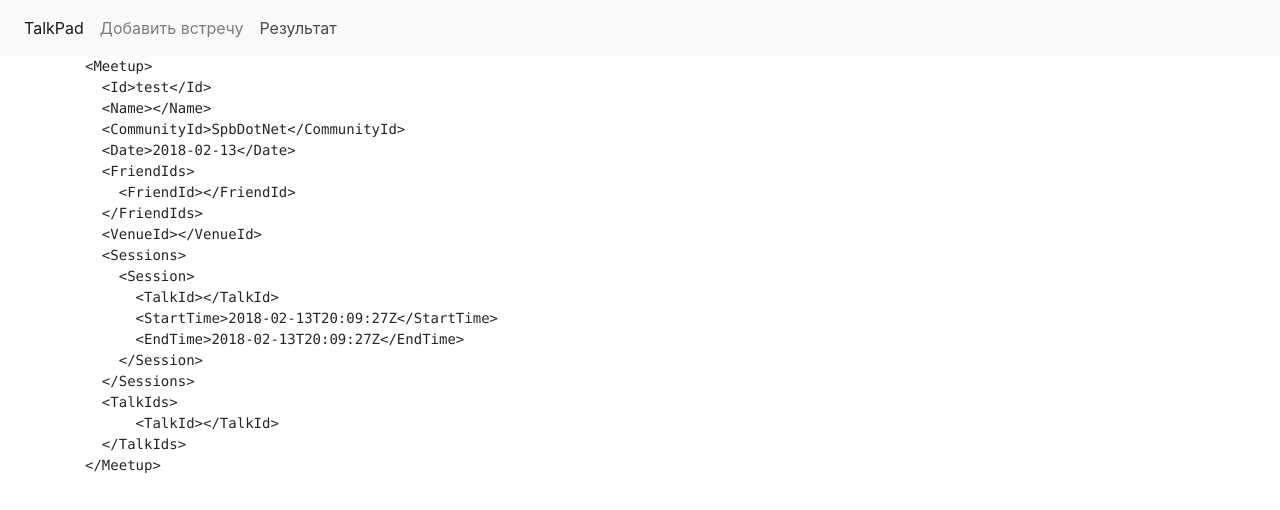
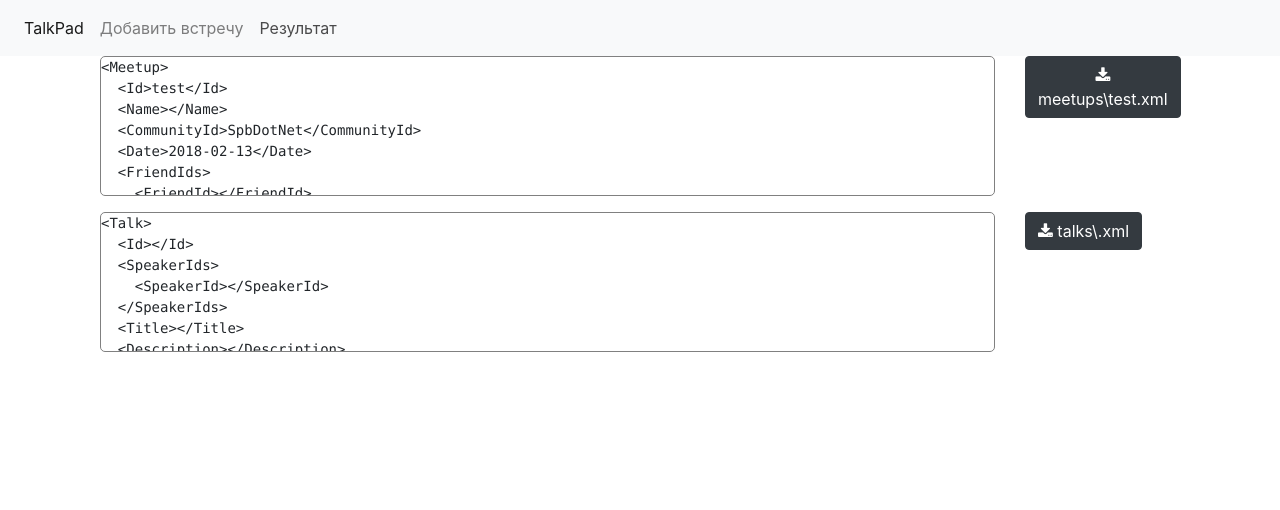
Before and after one commit to DotNetRu/WebUI, an Angular app: page / in a window 1280 px wide. Both pictures are taken after a click on the link "Результат". Shown: the top 510 px of the page. Built offline with nearby package versions, Linux system fonts and the light colour scheme.

Commit message:
Allow to download content

```diff
--- a/src/app/app.module.ts
+++ b/src/app/app.module.ts
@@ -16,6 +16,7 @@ import { SessionEditorComponent } from './session-editor/session-editor.componen
 import { SpeakerEditorComponent } from './speaker-editor/speaker-editor.component';
 import { SpeakerListEditorComponent } from './speaker-list-editor/speaker-list-editor.component';
 import { ResultViewerComponent } from './result-viewer/result-viewer.component';
+import { XmlEncodePipe } from './xml-encode.pipe';
 
 
 @NgModule({
@@ -30,7 +31,8 @@ import { ResultViewerComponent } from './result-viewer/result-viewer.component';
     SessionEditorComponent,
     SpeakerEditorComponent,
     SpeakerListEditorComponent,
-    ResultViewerComponent
+    ResultViewerComponent,
+    XmlEncodePipe
   ],
   imports: [
     BrowserModule,
--- a/src/app/friend-editor/friend-editor.component.html
+++ b/src/app/friend-editor/friend-editor.component.html
@@ -1,6 +1,6 @@
 <app-id-editor *ngIf="!isNewFriend"
           buttonTitle="Новый друг"
-          [(value)]="friendId"
+          [(value)]="meetup.friendIds[friendIndex]"
           label="Идентификатор"
           [add]="true"
           (toggle)="toggle()" >
@@ -9,7 +9,7 @@
 <app-id-editor *ngIf="isNewFriend"
                buttonTitle="Уже существующий друг"
                [value]="friend.id"
-               (valueChange)="friend.id = $event; friendId = $event"
+               (valueChange)="friend.id = $event; meetup.friendIds[friendIndex] = $event"
                label="Идентификатор"
                [add]="false"
                (toggle)="toggle()">
--- a/src/app/friend-editor/friend-editor.component.ts
+++ b/src/app/friend-editor/friend-editor.component.ts
@@ -11,7 +11,6 @@ import {IFriend} from '../models/friend';
 export class FriendEditorComponent  {
 
   private _meetup: IMeetup;
-  private _friendId = '';
   private _friendIndex: number;
 
   public InputType = InputType;
@@ -27,15 +26,6 @@ export class FriendEditorComponent  {
     this.initIsNewFriend();
   }
 
-  @Input()
-  public get friendId(): string {
-    return this._friendId;
-  }
-
-  public set friendId(value: string) {
-    this._friendId = value;
-    this.initIsNewFriend();
-  }
 
   @Input()
   get meetup(): IMeetup {
@@ -54,28 +44,33 @@ export class FriendEditorComponent  {
     description: '',
     name: '',
     url: ''
-  }
+  };
 
   public toggle() {
     this.isNewFriend = !this.isNewFriend;
 
     if (this.isNewFriend) {
-      this.friend.id = this.friendId;
+      this.friend.id = this.meetup.friendIds[this.friendIndex];
       this.meetup.newFriends.push(this.friend);
     } else {
-      const index = this.meetup.newFriends.findIndex(item => item.id === this._friendId);
+      const index = this.meetup.newFriends.findIndex(item => item.id === this.meetup.friendIds[this.friendIndex]);
       this.meetup.newFriends.splice(index, 1);
     }
   }
 
   private initIsNewFriend() {
-    if (!this.meetup || this._friendId === '' || !this._friendIndex) {
+    if (!this._meetup || this._friendIndex === undefined) {
       this.isNewFriend = false;
       return;
     }
 
-    const existingFriend = this.meetup.newFriends.find(item => item.id === this._friendId);
+    const friendId = this.meetup.friendIds[this.friendIndex];
+    const existingFriend = this.meetup.newFriends.find(item => item.id === friendId);
 
     this.isNewFriend = existingFriend != null && existingFriend !== undefined;
+
+    if (this.isNewFriend) {
+      this.friend = existingFriend;
+    }
   }
 }
--- a/src/app/general-editor/general-editor.component.html
+++ b/src/app/general-editor/general-editor.component.html
@@ -36,7 +36,6 @@
       <button class="btn btn-dark ml-2 pull-right" (click)="removeFriend(friendId)" [disabled]="meetup.friendIds.length <= 1"><i class="fa fa-trash"></i> Удалить</button>
 
       <app-friend-editor
-                         [friendId]="friendId"
                          [friendIndex]="index"
                          [meetup]="meetup">
       </app-friend-editor>
--- a/src/app/result-viewer/result-viewer.component.html
+++ b/src/app/result-viewer/result-viewer.component.html
@@ -1,37 +1,102 @@
-<pre>
+<div class="container">
+  <div class="row">
+    <div class="col-sm-10">
+<pre #meetupResult>
 &lt;Meetup&gt;
-  &lt;Id&gt;{{meetup.id}}&lt;/Id&gt;
-  &lt;Name&gt;{{meetup.name}}&lt;/Name&gt;
-  &lt;CommunityId&gt;{{meetup.communityId}}&lt;/CommunityId&gt;
+  &lt;Id&gt;{{meetup.id | xmlEncode}}&lt;/Id&gt;
+  &lt;Name&gt;{{meetup.name | xmlEncode}}&lt;/Name&gt;
+  &lt;CommunityId&gt;{{meetup.communityId | xmlEncode}}&lt;/CommunityId&gt;
   &lt;Date&gt;{{meetup.sessions[0].startTime | date:'yyyy-MM-dd'}}&lt;/Date&gt;
   &lt;FriendIds&gt;<ng-container *ngFor="let friendId of meetup.friendIds">
-    &lt;FriendId&gt;{{friendId}}&lt;/FriendId&gt;</ng-container>
+    &lt;FriendId&gt;{{friendId | xmlEncode}}&lt;/FriendId&gt;</ng-container>
   &lt;/FriendIds&gt;
-  &lt;VenueId&gt;{{meetup.venueId}}&lt;/VenueId&gt;
+  &lt;VenueId&gt;{{meetup.venueId | xmlEncode}}&lt;/VenueId&gt;
   &lt;Sessions&gt;  <ng-container *ngFor="let session of meetup.sessions">
     &lt;Session&gt;
-      &lt;TalkId&gt;{{session.talk.id}}&lt;/TalkId&gt;
+      &lt;TalkId&gt;{{session.talk.id | xmlEncode}}&lt;/TalkId&gt;
       &lt;StartTime&gt;{{session.startTime | date: 'yyyy-MM-ddTHH:mm:ss' : UTC}}Z&lt;/StartTime&gt;
       &lt;EndTime&gt;{{session.endTime | date: 'yyyy-MM-ddTHH:mm:ss' : UTC}}Z&lt;/EndTime&gt;
     &lt;/Session&gt;</ng-container>
   &lt;/Sessions&gt;
   &lt;TalkIds&gt;<ng-container *ngFor="let session of meetup.sessions">
-      &lt;TalkId&gt;{{session.talk.id}}&lt;/TalkId&gt;</ng-container>
+      &lt;TalkId&gt;{{session.talk.id | xmlEncode}}&lt;/TalkId&gt;</ng-container>
   &lt;/TalkIds&gt;
 &lt;/Meetup&gt;
 </pre>
+    </div>
+    <div class="col-sm-2">
+      <button class="btn btn-dark" (click)="download(meetupResult, meetup.id+'.xml')">
+        <i class="fa fa-download"></i>
+        meetups\{{meetup.id}}.xml
+      </button>
+    </div>
+  </div>
 
 
-  <textarea *ngFor="let speaker of meetup.newSpeakers">
-    &lt;Speaker&gt;
-      &lt;Id&gt;{{speaker.id}}&lt;/Id&gt;
-      &lt;Name&gt;{{speaker.name}}&lt;/Name&gt;
-      &lt;CompanyName&gt;{{speaker.companyName}}&lt;/CompanyName&gt;
-      &lt;CompanyUrl&gt;{{speaker.companyUrl}}&lt;/CompanyUrl&gt;
-      &lt;Description&gt;{{speaker.description}}&lt;/Description&gt;
-      &lt;BlogUrl&gt;{{speaker.blogUrl}}&lt;/BlogUrl&gt;
-      &lt;ContactsUrl&gt;{{speaker.contactsUrl}}&lt;/ContactsUrl&gt;
-      &lt;TwitterUrl&gt;{{speaker.twitterUrl}}&lt;/TwitterUrl&gt;
-      &lt;HabrUrl&gt;{{speaker.habrUrl}}&lt;/HabrUrl&gt;
-    &lt;/Speaker&gt;
-  </textarea>
+
+<div class="row" *ngFor="let speaker of meetup.newSpeakers">
+  <div class="col-sm-10">
+<pre #speakerResult>
+&lt;Speaker&gt;
+  &lt;Id&gt;{{speaker.id | xmlEncode}}&lt;/Id&gt;
+  &lt;Name&gt;{{speaker.name | xmlEncode}}&lt;/Name&gt;
+  &lt;CompanyName&gt;{{speaker.companyName | xmlEncode}}&lt;/CompanyName&gt;
+  &lt;CompanyUrl&gt;{{speaker.companyUrl | xmlEncode}}&lt;/CompanyUrl&gt;
+  &lt;Description&gt;{{speaker.description | xmlEncode}}&lt;/Description&gt;
+  &lt;BlogUrl&gt;{{speaker.blogUrl | xmlEncode}}&lt;/BlogUrl&gt;
+  &lt;ContactsUrl&gt;{{speaker.contactsUrl | xmlEncode}}&lt;/ContactsUrl&gt;
+  &lt;TwitterUrl&gt;{{speaker.twitterUrl | xmlEncode}}&lt;/TwitterUrl&gt;
+  &lt;HabrUrl&gt;{{speaker.habrUrl | xmlEncode}}&lt;/HabrUrl&gt;
+&lt;/Speaker&gt;
+</pre>
+  </div>
+  <div class="col-sm-2">
+    <button class="btn btn-dark" (click)="download(speakerResult, 'index.xml')">
+      <i class="fa fa-download"></i>
+      speakers\{{speaker.id}}\index.xml
+    </button>
+  </div>
+</div>
+
+<div class="row" *ngFor="let friend of meetup.newFriends">
+  <div class="col-sm-10">
+<pre #friendResult>
+&lt;Friend&gt;
+  &lt;Id&gt;{{friend.id | xmlEncode}}&lt;/Id&gt;
+  &lt;Name&gt;{{friend.name | xmlEncode}}&lt;/Name&gt;
+  &lt;Url&gt;{{friend.url | xmlEncode}}&lt;/Url&gt;
+  &lt;Description&gt;{{friend.description | xmlEncode}}&lt;/Description&gt;
+&lt;/Friend&gt;
+</pre>
+  </div>
+  <div class="col-sm-2">
+    <button class="btn btn-dark" (click)="download(friendResult, 'index.xml')">
+      <i class="fa fa-download"></i>
+      friends\{{friend.id}}\index.xml
+    </button>
+  </div>
+</div>
+
+  <div class="row" *ngFor="let session of meetup.sessions">
+    <div class="col-sm-10">
+<pre #talkResult>
+&lt;Talk&gt;
+  &lt;Id&gt;{{session.talk.id | xmlEncode}}&lt;/Id&gt;
+  &lt;SpeakerIds&gt;<ng-container *ngFor="let speakerId of session.talk.speakerIds">
+    &lt;SpeakerId&gt;{{speakerId | xmlEncode}}&lt;/SpeakerId&gt;</ng-container>
+  &lt;/SpeakerIds&gt;
+  &lt;Title&gt;{{session.talk.title | xmlEncode}}&lt;/Title&gt;
+  &lt;Description&gt;{{session.talk.description | xmlEncode}}&lt;/Description&gt;
+  &lt;SlidesUrl&gt;{{session.talk.slidesUrl | xmlEncode}}&lt;/SlidesUrl&gt;
+  &lt;VideoUrl&gt;{{session.talk.videoUrl | xmlEncode}}&lt;/VideoUrl&gt;
+&lt;/Talk&gt;
+</pre>
+    </div>
+    <div class="col-sm-2">
+      <button class="btn btn-dark" (click)="download(talkResult, session.talk.id+'.xml')">
+        <i class="fa fa-download"></i>
+        talks\{{session.talk.id}}.xml
+      </button>
+    </div>
+  </div>
+</div>
--- a/src/app/result-viewer/result-viewer.component.scss
+++ b/src/app/result-viewer/result-viewer.component.scss
@@ -0,0 +1,6 @@
+pre{
+  height: 10em;
+  overflow-y: auto;
+  border-radius: 5px;
+  border: 1px solid gray;
+}
--- a/src/app/result-viewer/result-viewer.component.ts
+++ b/src/app/result-viewer/result-viewer.component.ts
@@ -1,4 +1,4 @@
-import {Component, Input} from '@angular/core';
+import {Component, Input, ElementRef} from '@angular/core';
 import {IMeetup} from '../models/meetup';
 import {IFile} from '../models/file';
 
@@ -16,17 +16,15 @@ export class ResultViewerComponent {
 
   constructor() { }
 
-  transform(meetup: IMeetup) {
-    this.files = [
-      {
-        name: meetup.id + '.xml',
-        folder: 'meetups',
-        content: '<meetup></meetup>'
-      }
-    ];
-
-
-    meetup.id
+  public download(element: any, fileName: string) {
+    const contentType = 'application/octet-stream';
+    console.log(element);
+    const content =  element.textContent;
+    var a = document.createElement('a');
+    var blob = new Blob([content], {'type': contentType});
+    a.href = window.URL.createObjectURL(blob);
+    a.download = fileName;
+    a.click();
   }
 
 }
--- /dev/null
+++ b/src/app/xml-encode.pipe.ts
@@ -0,0 +1,18 @@
+import { Pipe, PipeTransform } from '@angular/core';
+import { SecurityContext } from '@angular/core';
+import { DomSanitizer } from '@angular/platform-browser';
+
+@Pipe({
+  name: 'xmlEncode'
+})
+export class XmlEncodePipe implements PipeTransform {
+
+  constructor(private _santizer: DomSanitizer) {
+  }
+
+  transform(value: string): string {
+
+    return this._santizer.sanitize(SecurityContext.HTML, value);
+  }
+
+}
```
Also changed, not shown: 2 other files (tests, documents, lock files or other folders).
